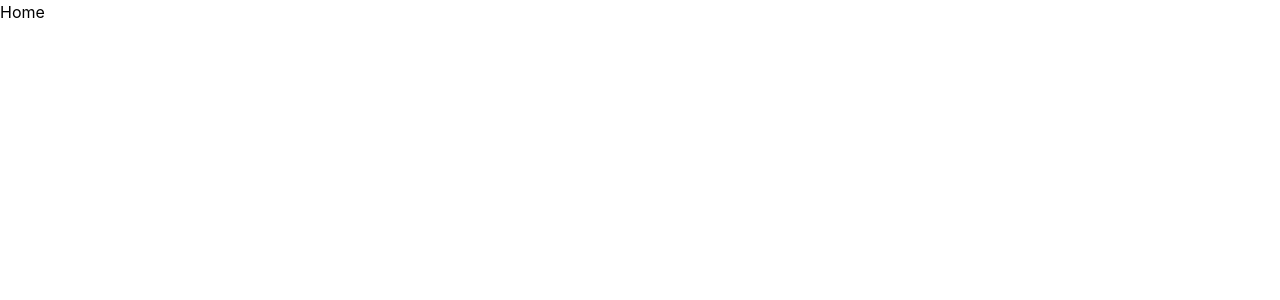
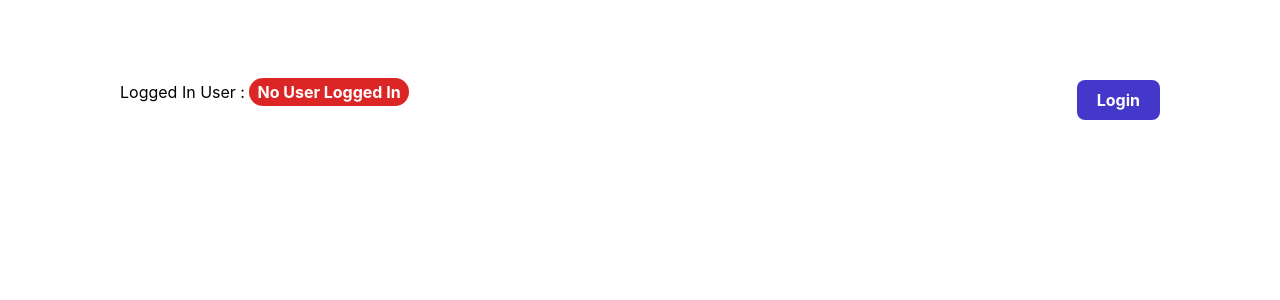
Before and after one commit to mabuhanifa/sylvr-mern-app, a React (Create React App) app in the folder client/: page / in a window 1280 px wide. Shown: the top 300 px of the page. Built offline with nearby package versions, Linux system fonts and the light colour scheme.

Commit message:
nav added

```diff
--- a/client/src/components/Home.js
+++ b/client/src/components/Home.js
@@ -1,7 +1,14 @@
-import React from 'react'
+import React from "react";
+import { Toaster } from "react-hot-toast";
+import Nav from "./Nav";
 
 export default function Home() {
   return (
-    <div>Home</div>
-  )
+    <div>
+      <div className="p-5 md:px-20 py-10">
+        <Toaster />
+        <Nav />
+      </div>
+    </div>
+  );
 }
--- /dev/null
+++ b/client/src/components/Nav.js
@@ -0,0 +1,58 @@
+import { useEffect } from "react";
+import { toast } from "react-hot-toast";
+import { Link } from "react-router-dom";
+import { useProvider } from "../contextAPI/context";
+
+export default function Nav() {
+  const {
+    loggedUser: { user },
+    setLoggedUser,
+  } = useProvider();
+
+  useEffect(() => {
+    const id = JSON.parse(localStorage.getItem("loggedUser"));
+    if (id) {
+      setLoggedUser(id);
+    }
+  }, [setLoggedUser]);
+
+  const handleLogout = () => {
+    localStorage.removeItem("loggedUser");
+    localStorage.removeItem("loginToken");
+    toast.success("Log out Successfully");
+    setLoggedUser({});
+  };
+
+  return (
+    <nav>
+      <div className="md:flex md:justify-between p-10 shad rounded-3xl">
+        <div>
+          <p>
+            Logged In User :{" "}
+            <span
+              className={`text-white px-2 py-1 rounded-3xl font-bold ${
+                user?.email ? "bg-blue-600" : "bg-red-600"
+              }`}
+            >
+              {user ? user?.email : "No User Logged In"}
+            </span>
+          </p>
+        </div>
+        <div>
+          {user?.email ? (
+            <button
+              className="flex items-center gap-2 text-white bg-red-600 px-4 py-2 rounded-3xl my-5 sm:my-0"
+              onClick={handleLogout}
+            >
+              Log Out
+            </button>
+          ) : (
+            <button className="px-5 py-2 bg-indigo-700 text-white font-bold rounded-lg my-5 sm:my-0">
+              <Link to="/login">Login</Link>
+            </button>
+          )}
+        </div>
+      </div>
+    </nav>
+  );
+}
```
Also changed, not shown: 2 other files (tests, documents, lock files or other folders).
